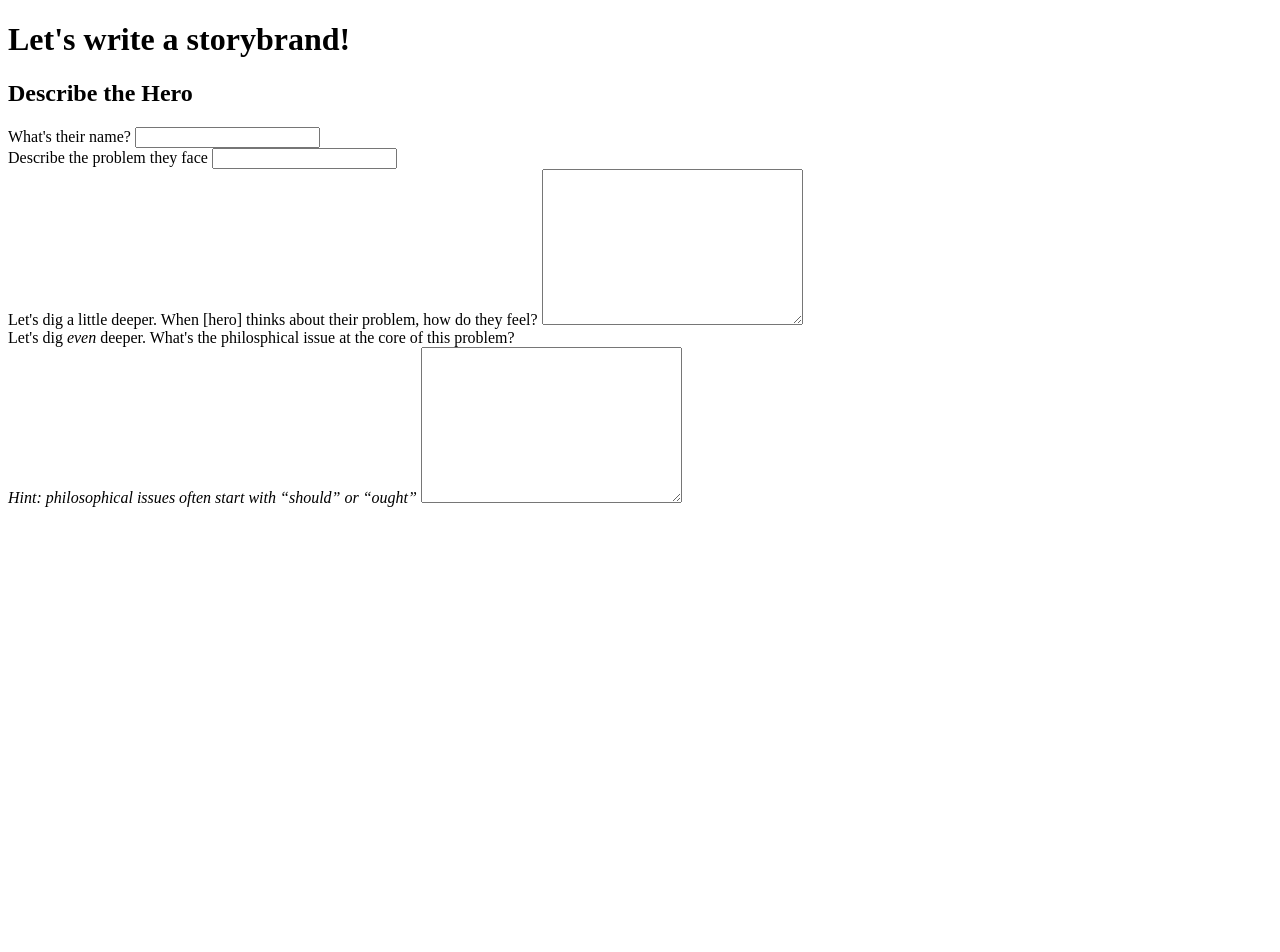
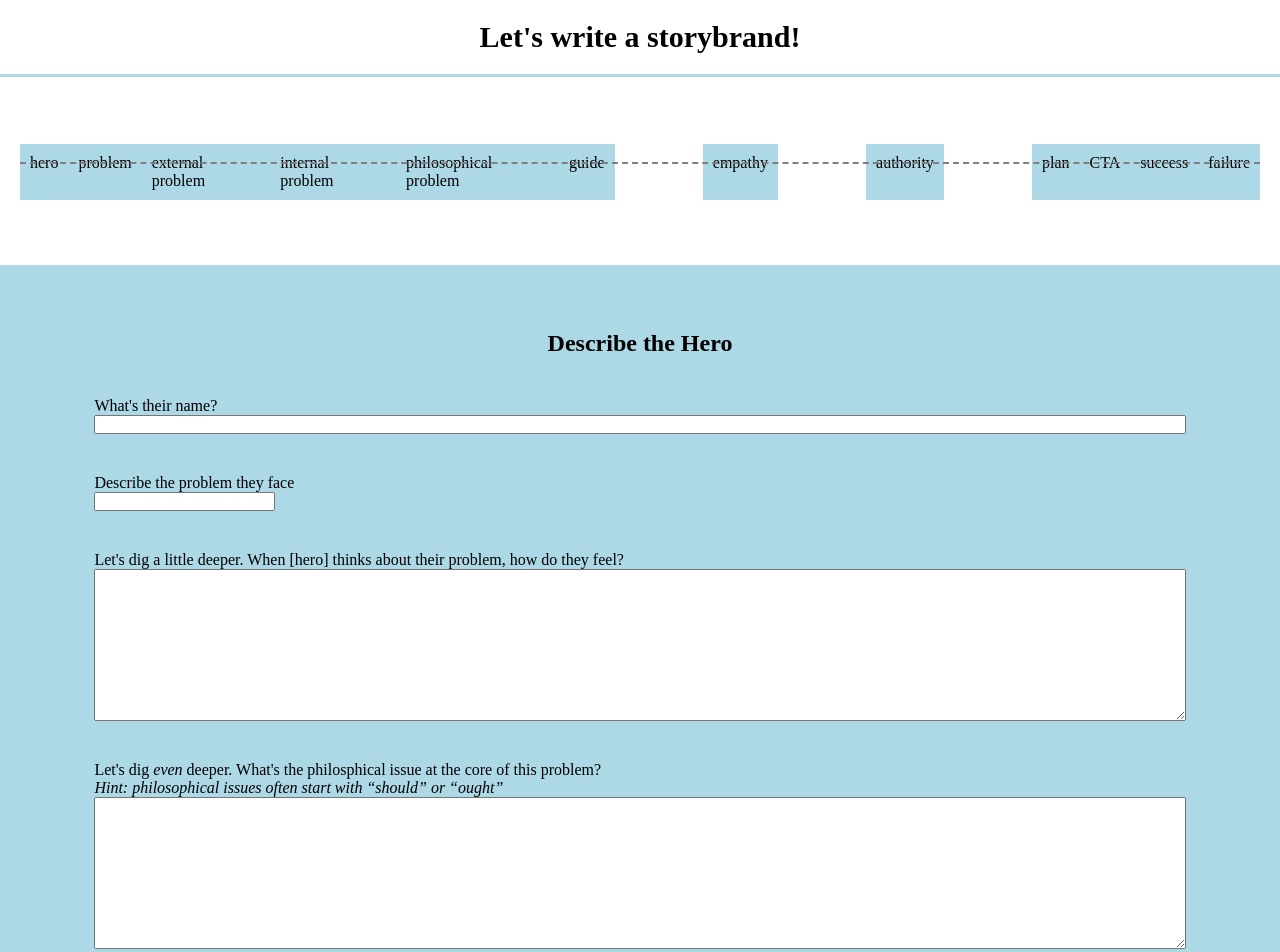
Before and after one commit to Joontae93/write-a-storybrand, a website built with Parcel: page src/index.html in a window 1280 px wide. Shown: the top 952 px of the page. Before the commit the page ends 800 px from the top, so only its background shows below. Built offline with nearby package versions, Linux system fonts and the light colour scheme.

Commit message:
scaffold the app

```diff
--- a/src/index.html
+++ b/src/index.html
@@ -15,28 +15,85 @@
         <header>
             <h1>Let's write a storybrand!</h1>
         </header>
+        <section class="pathway">
+            <div class="pathway__connector"></div>
+            <ul>
+                <li>hero</li>
+                <li>problem</li>
+                <ul>
+                    <li>external problem</li>
+                    <li>internal problem</li>
+                    <li>philosophical problem</li>
+                </ul>
+                <li>guide</li>
+                <ul>
+                    <li>empathy</li>
+                    <li>authority</li>
+                </ul>
+                <li>plan</li>
+                <li>CTA</li>
+                <li>success</li>
+                <li>failure</li>
+            </ul>
+        </section>
         <section class="hero">
+            <div class="container">
                 <h2>Describe the Hero</h2>
                 <label for="hero-name">What's their name?</label>
-            <input type="text" name="hero-name" id="hero-name">
+                <input type="text" name="hero-name" id="hero-name" />
                 <div class="problem__container">
-
                     <div class="problem__external">
                         <label for="external-problem">Describe the problem they face</label>
-                    <input type="text" name="external-problem" id="external-problem">
+                        <input type="text" name="external-problem" id="external-problem" />
                     </div>
                     <div class="problem__internal">
                         <label for="internal-problem">Let's dig a little deeper. When [hero] thinks about their problem, how do they feel?</label>
                         <textarea name="internal-problem" id="internal-problem" cols="30" rows="10"></textarea>
                     </div>
                     <div class="problem__philospohical">
-                    <label for="internal-problem">Let's dig <em>even</em> deeper. What's the philosphical issue at the core of this problem? <br /><em>Hint: philosophical issues often start
+                        <label for="internal-problem">Let's dig <em>even</em> deeper. What's the philosphical issue at the core of this problem? <br /><em>Hint: philosophical issues often
+                                start
                                 with
                                 &ldquo;should&rdquo; or &ldquo;ought&rdquo;</em></label>
                         <textarea name="internal-problem" id="internal-problem" cols="30" rows="10"></textarea>
                     </div>
                 </div>
+            </div>
         </section>
+        <section class="guide">
+            <div class="container">
+                <h2>Let's talk about the Guide</h2>
+                <label for="guide-name">What's the guide's name?</label>
+                <input type="text" name="guide-name" id="guide-name" />
+                <div class="guide__empathy">
+                    <label for="empathy">Describe how [guide]'s values create empathy for [hero]'s problems.</label>
+                    <textarea name="empathy" id="empathy" cols="30" rows="10"></textarea>
+                </div>
+                <div class="guide__authority">
+                    <label for="authority">Describe [guide]'s experience that demonstrates authority.</label>
+                    <textarea name="authority" id="authority" cols="30" rows="10"></textarea>
+                </div>
+                <div class="guide__plan">
+                    <label for="plan">Bullet point the plan</label>
+                    <textarea name="plan" id="plan" cols="30" rows="10"></textarea>
+                </div>
+            </div>
+        </section>
+        <section class="results">
+            <div class="container">
+                <h2>Almost there&mdash;how does this story end?</h2>
+                <div class="results__success">
+                    <label for="success">If this story ends in success, how does it end?</label>
+                    <textarea name="success" id="success" cols="30" rows="10"></textarea>
+                </div>
+                <div class="results__failure">
+                    <label for="failure">What's at risk if we fail? (Or, what are we avoiding when we succeed?)</label>
+                    <textarea name="failure" id="failure" cols="30" rows="10"></textarea>
+                </div>
+            </div>
+        </section>
+        <button>Print</button>
+        <footer>Made with ❤️ by KJ Roelke</footer>
     </main>
 </body>
 
--- a/src/styles/main.scss
+++ b/src/styles/main.scss
@@ -0,0 +1,129 @@
+*,
+*::before,
+*::after {
+	box-sizing: border-box;
+	margin: 0;
+	padding: 0;
+}
+html {
+	font-size: 62.5%;
+	body {
+		font-size: 1.6rem;
+		h1,
+		h2,
+		figure {
+			text-align: center;
+		}
+	}
+}
+
+header {
+	padding: 2rem;
+	border-bottom: 3px solid lightblue;
+	h1 {
+		font-size: 3rem;
+	}
+}
+section {
+	display: flex;
+	flex-direction: column;
+	flex-wrap: wrap;
+	padding: 6.5rem 2rem;
+	&:nth-child(odd) {
+		background-color: lightblue;
+	}
+	h2 {
+		align-self: center;
+	}
+	label,
+	input,
+	textarea {
+		display: block;
+	}
+	label {
+		margin-top: 4rem;
+	}
+	textarea {
+		width: 100%;
+	}
+}
+button {
+	padding: 2rem;
+	font-size: 1.2em;
+	display: block;
+	margin: 4rem auto;
+}
+footer {
+	background-color: lightblue;
+	text-align: center;
+	padding: 6.5rem 0;
+	cursor: pointer;
+}
+.container {
+	width: 88%;
+	margin: 0 auto;
+	max-width: 1200px;
+	display: flex;
+	flex-direction: column;
+	flex-wrap: wrap;
+}
+.pathway {
+	position: sticky;
+	top: 0;
+	background-color: white;
+	ul {
+		display: inline-flex;
+		width: 100%;
+		justify-content: space-evenly;
+		list-style: none;
+		li {
+			padding: 1rem;
+			background-color: lightblue;
+		}
+	}
+	&__connector {
+		border-top: 2px dashed grey;
+		transform: translateY(20px);
+	}
+}
+
+.hero {
+	.problem__container {
+		.problem__external {
+		}
+		.problem__internal {
+		}
+		.problem__philospohical {
+		}
+		label {
+		}
+		label {
+			br {
+			}
+		}
+	}
+}
+.guide {
+	&__empathy {
+		label {
+		}
+	}
+	&__authority {
+		label {
+		}
+	}
+	&__plan {
+		label {
+		}
+	}
+}
+.results {
+	&__success {
+		label {
+		}
+	}
+	&__failure {
+		label {
+		}
+	}
+}
```
Also changed, not shown: dist/index.html, 3 other files. Lines whose indentation alone changed are shown as unchanged.
